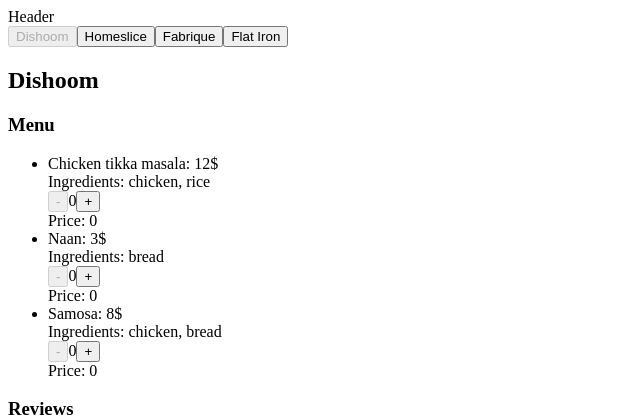
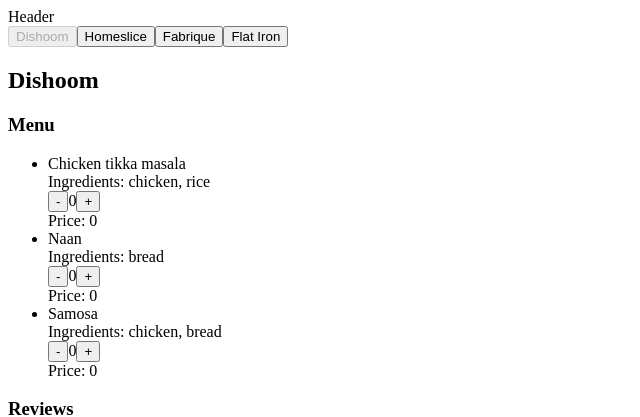
Before and after one commit to evitacore/react-20240513, a React (Vite) app: page / in a window 1280 px wide. Shown: the top 417 px of the page, without its empty margins (0-640 px from the left). Built offline with nearby package versions, Linux system fonts and the light colour scheme.

Commit message:
feat: add useCount hook

```diff
--- a/src/components/counter/component.jsx
+++ b/src/components/counter/component.jsx
@@ -1,9 +1,9 @@
-export const Counter = ({ value, min = 0, max = 5, onChange }) => {
+export const Counter = ({ value, decrement, increment }) => {
   return (
     <div>
-      <button onClick={() => onChange(value - 1)} disabled={value === min}>-</button>
+      <button onClick={decrement} >-</button>
       <span>{value}</span>
-      <button onClick={() => onChange(value + 1)} disabled={value === max}>+</button>
+      <button onClick={increment} >+</button>
     </div>
   );
 };
--- a/src/components/dish/component.jsx
+++ b/src/components/dish/component.jsx
@@ -1,17 +1,19 @@
 import { Ingredients } from "../ingredients/component";
 import { Counter } from "../counter/component";
-import { useState } from "react";
-const initialValue = 0;
+import { useCount } from "../../hooks/use-count";
 
 export const Dish = ({ dish }) => {
-  const [count, setCount] = useState(initialValue);
+  const {count, increment, decrement} = useCount();
   const {name, price, ingredients} = dish;
 
   return <div>
-    <span>{name + ": "}</span>
-    <span>{price + "$"}</span>
+    <div>{name}</div>
     <Ingredients ingredients={ingredients} />
-    <Counter value={count} onChange={setCount} />
+    <Counter
+      value={count}
+      decrement={decrement}
+      increment={increment}
+    />
     <div>Price: {count * price}</div>
   </div>;
 };
--- a/src/components/restaurant-tabs/component.jsx
+++ b/src/components/restaurant-tabs/component.jsx
@@ -1,5 +1,4 @@
 /* eslint-disable react/jsx-key */
-
 import { Tab } from "../tab/component";
 
 export const RestaurantTabs = ({restaurants, onTabClick, activeTabIndex}) => {
--- /dev/null
+++ b/src/hooks/use-count.js
@@ -0,0 +1,19 @@
+import { useState, useCallback } from "react";
+
+export const useCount = ({ initialValue = 0, min = 0, max = 5 } = {}) => {
+  const [count, setCount] = useState(initialValue);
+
+  const increment = useCallback(() => {
+    setCount((currentCount) =>
+        currentCount === max ? currentCount : currentCount + 1
+    )
+  }, [max])
+
+  const decrement = useCallback(() => {
+    setCount((currentCount) =>
+      currentCount === min ? currentCount : currentCount - 1
+    )
+  }, [min])
+
+  return {count, increment, decrement};
+}
```
